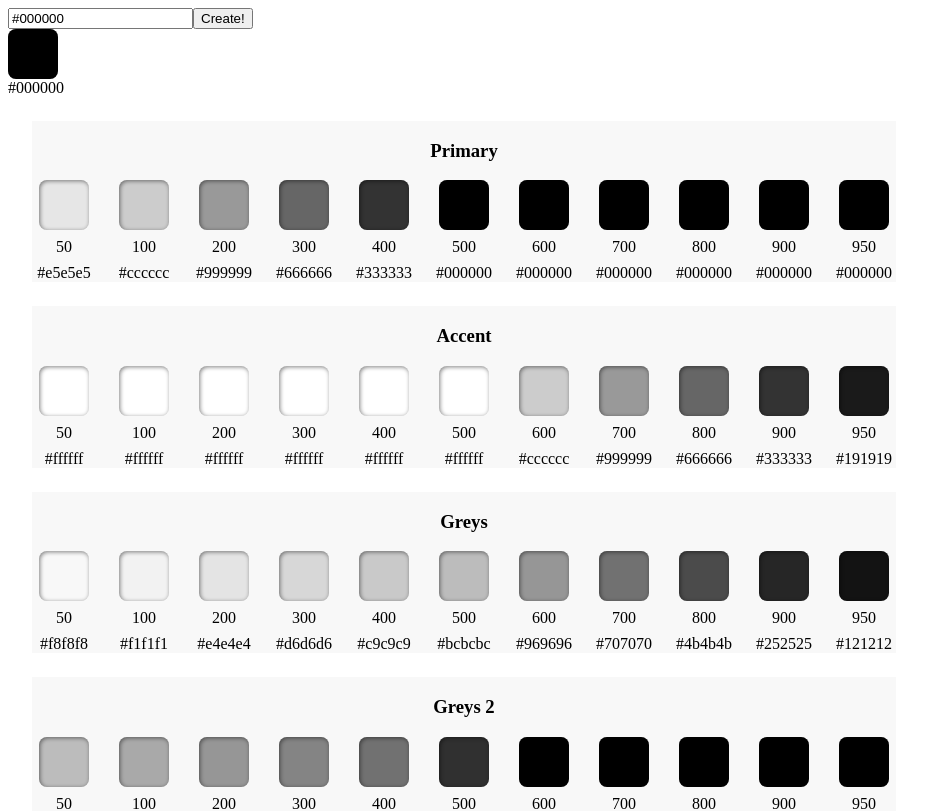
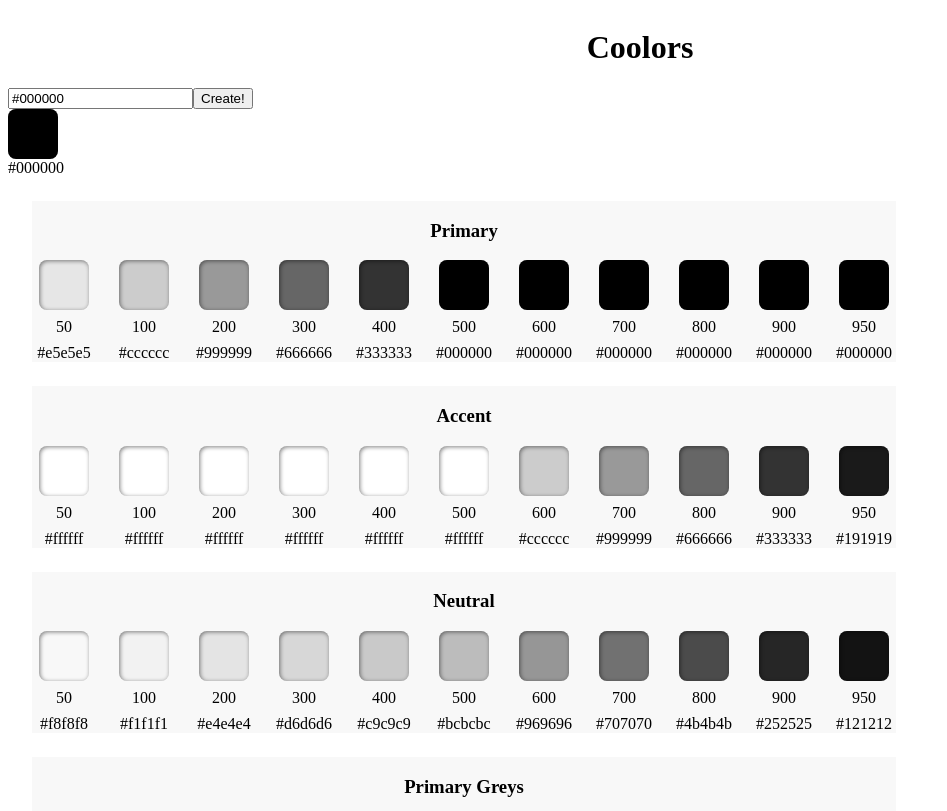
Before and after one commit to thomaspaysac/palettes, a React (Vite) app: page / in a window 1280 px wide. Shown: the top 811 px of the page, without its empty margins (0-947 px from the left). Built offline with nearby package versions, Linux system fonts and the light colour scheme.

Commit message:
Add dynamic styling

```diff
--- a/src/App.css
+++ b/src/App.css
@@ -1,3 +1,9 @@
+header {
+  display: flex;
+  justify-content: center;
+  background-color: #ffffff;
+  transition: all 0.5s; }
+
 .palette {
   background-color: #f8f8f8;
   display: flex;
@@ -24,4 +30,7 @@
   border: none;
   box-shadow: inset 1px 1px 4px #0000007e; }
 
+.accent-element {
+  transition: all 0.5s; }
+
 /*# sourceMappingURL=App.css.map */
--- a/src/App.scss
+++ b/src/App.scss
@@ -1,4 +1,11 @@
 $base-color: #ff0000;
+
+header {
+  display: flex;
+  justify-content: center;
+  background-color: #ffffff;
+  transition: all 0.5s;
+}
 
 .palette {
   background-color: #f8f8f8;
@@ -29,3 +36,7 @@
   border: none;
   box-shadow: inset 1px 1px 4px #0000007e;
 }
+
+.accent-element {
+  transition: all 0.5s;
+}
--- a/src/components/GreyPalette.jsx
+++ b/src/components/GreyPalette.jsx
@@ -11,17 +11,17 @@
     <div className="palette">
       <h3>{name}</h3>
       <div className="row">
-        <ColorBoxMix color={'#bcbcbc'} percent={'100'} shade={base} desc={'50'} />
-        <ColorBoxMix color={'#bcbcbc'} percent={'90'} shade={base} desc={'100'} />
-        <ColorBoxMix color={'#bcbcbc'} percent={'80'} shade={base} desc={'200'} />
-        <ColorBoxMix color={'#bcbcbc'} percent={'70'} shade={base} desc={'300'} />
-        <ColorBoxMix color={'#bcbcbc'} percent={'60'} shade={base} desc={'400'} />
-        <ColorBoxMix color={'#777777'} percent={'40'} shade={base} desc={'500'} />
-        <ColorBoxMix color={'#000000'} percent={'30'} shade={base} desc={'600'} />
-        <ColorBoxMix color={'#000000'} percent={'50'} shade={base} desc={'700'} />
-        <ColorBoxMix color={'#000000'} percent={'70'} shade={base} desc={'800'} />
-        <ColorBoxMix color={'#000000'} percent={'80'} shade={base} desc={'900'} />
-        <ColorBoxMix color={'#000000'} percent={'90'} shade={base} desc={'950'} />
+        <ColorBoxMix color={'#f8f8f8'} percent={'95'} shade={base} desc={'50'} />
+        <ColorBoxMix color={'#f1f1f1'} percent={'95'} shade={base} desc={'100'} />
+        <ColorBoxMix color={'#e4e4e4'} percent={'95'} shade={base} desc={'200'} />
+        <ColorBoxMix color={'#d6d6d6'} percent={'95'} shade={base} desc={'300'} />
+        <ColorBoxMix color={'#c9c9c9'} percent={'95'} shade={base} desc={'400'} />
+        <ColorBoxMix color={'#bcbcbc'} percent={'95'} shade={base} desc={'500'} />
+        <ColorBoxMix color={'#969696'} percent={'95'} shade={base} desc={'300'} />
+        <ColorBoxMix color={'#707070'} percent={'95'} shade={base} desc={'700'} />
+        <ColorBoxMix color={'#4b4b4b'} percent={'95'} shade={base} desc={'800'} />
+        <ColorBoxMix color={'#252525'} percent={'95'} shade={base} desc={'900'} />
+        <ColorBoxMix color={'#121212'} percent={'95'} shade={base} desc={'950'} />
       </div>
     </div>
   )
--- /dev/null
+++ b/src/components/Header.jsx
@@ -0,0 +1,7 @@
+export const Header = () => {
+  return (
+    <header id='header'>
+      <h1 id='header-title'>Coolors</h1>
+    </header>
+  )
+}
--- a/src/pages/ColorSelector.jsx
+++ b/src/pages/ColorSelector.jsx
@@ -1,45 +1,60 @@
 import { useEffect, useState, useCallback } from "react"
 import hexToHsl from "hex-to-hsl";
 import { createPalette, hslToHex } from "../functions"
+import { Header } from "../components/Header";
 import { ColorBox } from "../components/ColorBox"
-import { Palette } from "../components/Palette";
-import { PrimaryColors } from "../components/PrimaryColors";
-import { AccentColors } from "../components/AccentColors";
 import { PaletteMix } from "../components/PaletteMix";
 import { GreyPalette } from "../components/GreyPalette";
 
 export const ColorSelector = () => {
   const [baseColor, setBaseColor] = useState('#000000');
-  const [complimentaryColor, setComplimentaryColor] = useState('#ffffff');
+  const [complementaryColor, setcomplementaryColor] = useState('#ffffff');
 
   const changeColor = (e) => {
     setBaseColor(e.target.value)
-    const complimentary = hexToHsl(e.target.value);
-    complimentary[0] += 180;
-    const temp = hslToHex(complimentary[0], complimentary[1], complimentary[2]);
-    setComplimentaryColor(temp);
+    const complementary = hexToHsl(e.target.value);
+    complementary[0] += 180;
+    const temp = hslToHex(complementary[0], complementary[1], complementary[2]);
+    setcomplementaryColor(temp);
   }
 
   const updatePalette = (e) => {
     e.preventDefault();
-    const formData = new FormData(e.target)
+    /*const formData = new FormData(e.target)
     const data = Object.fromEntries(formData.entries());
     const color = data.color;
-    changeColor(color);
+    changeColor(color);*/
+    const hsl = hexToHsl(baseColor);
+    document.getElementById('header').style.backgroundColor = baseColor;
+    document.getElementById('content').style.backgroundColor = `color-mix(in srgb, #f8f8f8 95%, ${baseColor})`
+    document.querySelectorAll('.accent-element').forEach(el => {
+      el.style.backgroundColor = complementaryColor;
+    })
+    if (hsl[2] < 50) {
+      document.getElementById('header-title').style.color = '#ffffff';
+    } else {
+      document.getElementById('header-title').style.color = '#000000';
+    }
   }
 
   return (
+    <>
+      <Header />
+      <main id="content">
         <div>
           <form onSubmit={updatePalette}>
-        <input type='text' name='color' onChange={changeColor} defaultValue={baseColor} />
-        <button type='submit'>Create!</button>
+            <input type='text' name='color' id='color' onChange={changeColor} defaultValue={baseColor} />
+            <button type='submit' className="accent-element">Create!</button>
             <ColorBox color={baseColor} />
           </form>
           <PaletteMix name={'Primary'} base={baseColor} />
-      <PaletteMix name={'Accent'} base={complimentaryColor} />
-      <PaletteMix name={'Greys'} base={'#bcbcbc'} />
-      <GreyPalette name={'Greys 2'} base={baseColor} />
+          <PaletteMix name={'Accent'} base={complementaryColor} />
+          <PaletteMix name={'Neutral'} base={'#bcbcbc'} />
+          <GreyPalette name={'Primary Greys'} base={baseColor} />
           <PaletteMix name={'Error'} base={'#ff0000'} />
         </div>
+      </main>
+    </>
+
   )
 }
```
Also changed, not shown: 2 other files (tests, documents, lock files or other folders). Lines whose indentation alone changed are shown as unchanged.
